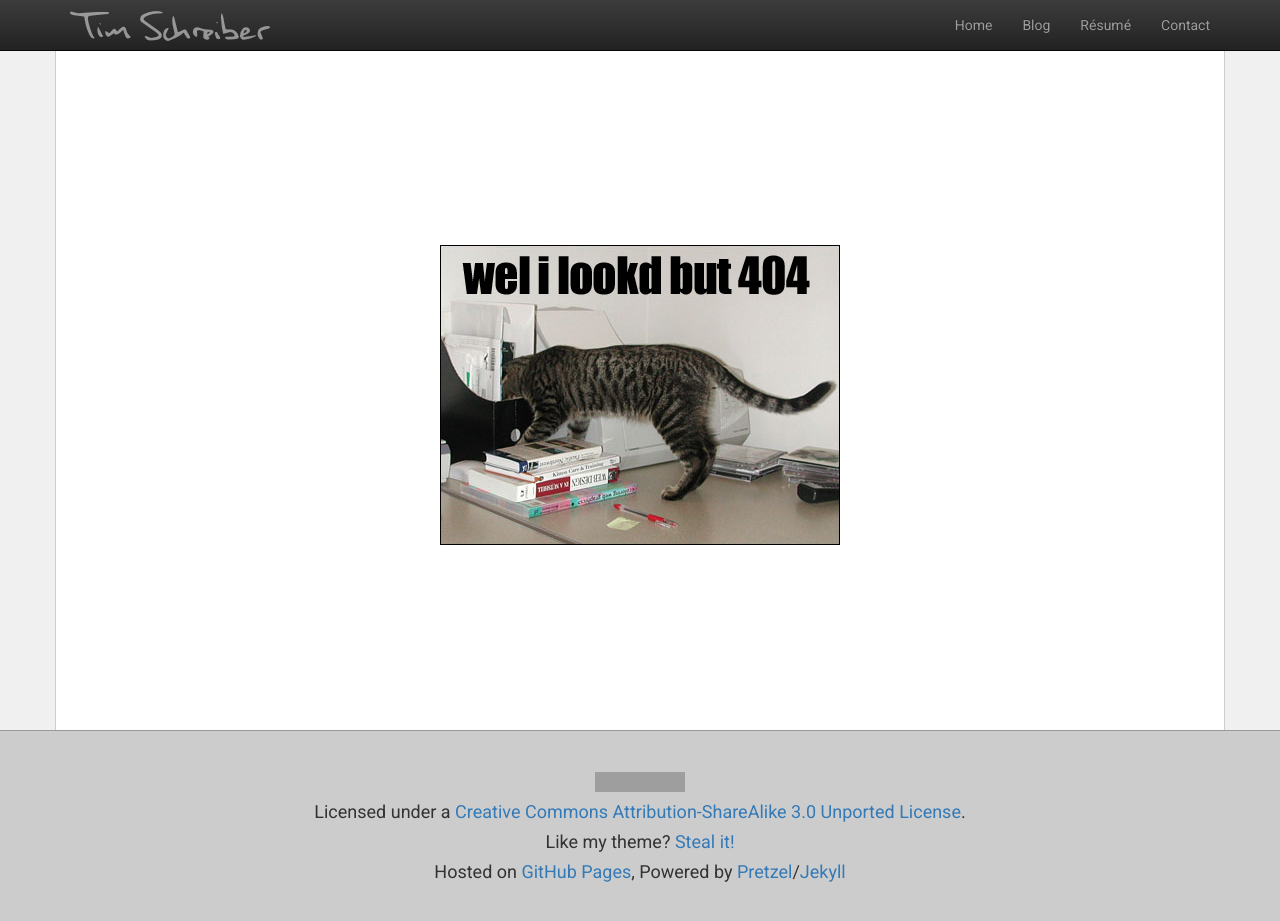
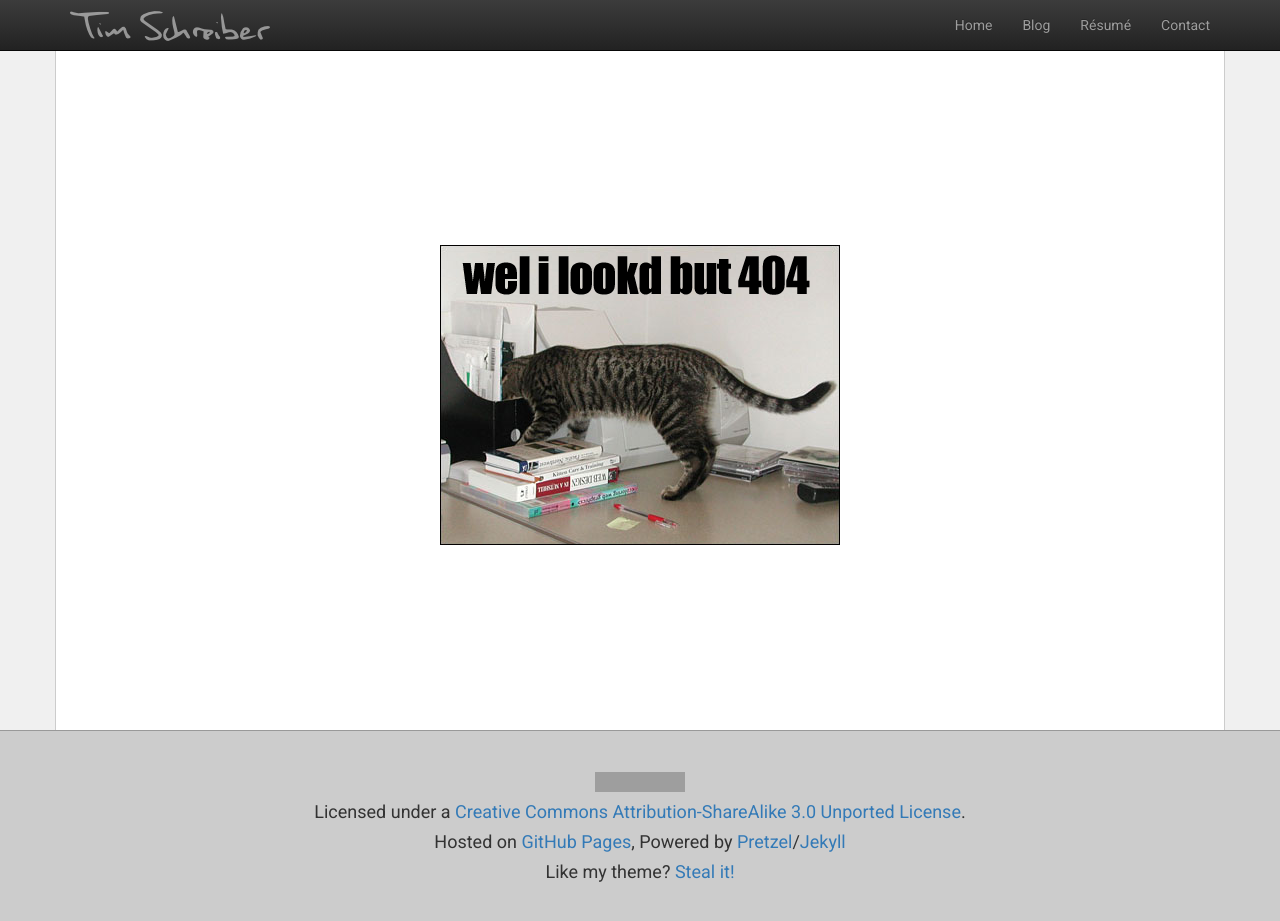
Before and after one commit to timschreiber/timschreiber.github.com, a Jekyll site: the page built from 404.html, in a window 1280 px wide and 932 px high. Shown: the top 921 px of the window. Built offline with Jekyll 4.4.1, drawn with Linux system fonts in a browser that asks for light colours; nearby versions of some CDN libraries; some of the changed lines change nothing that is shown; grey boxes are pictures that could not be loaded.

```diff
--- a/_layouts/layout.html
+++ b/_layouts/layout.html
@@ -44,8 +44,8 @@
 					<div class="col-xs-12 text-center">
 						<div><a rel="license" href="http://creativecommons.org/licenses/by-sa/3.0/"><img alt="Creative Commons License" style="border-width:0" src="https://i.creativecommons.org/l/by-sa/3.0/88x31.png" /></a></div>
 						<h4>Licensed under a <a rel="license" href="http://creativecommons.org/licenses/by-sa/3.0/">Creative Commons Attribution-ShareAlike 3.0 Unported License</a>.</h4>
+						<h4>Hosted on <a href="https://pages.github.com/">GitHub Pages</a>, Powered by <a href="https://github.com/Code52/pretzel">Pretzel</a>/<a href="http://jekyllrb.com/">Jekyll</a></h4>
 						<h4>Like my theme? <a href="https://github.com/timschreiber/timschreiber.github.com">Steal it!</a></h4>
-						<h4>Hosted on <a href="https://pages.github.com/">GitHub Pages</a>, Powered by <a href="https://github.com/Code52/pretzel">Pretzel</a>/<a href="http://jekyllrb.com/">Jekyll</a></h4>
 					</div>
 			</div>
 		</footer>
```
